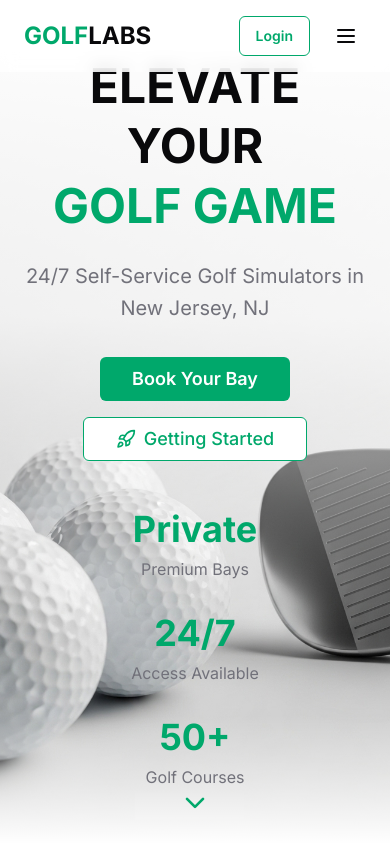
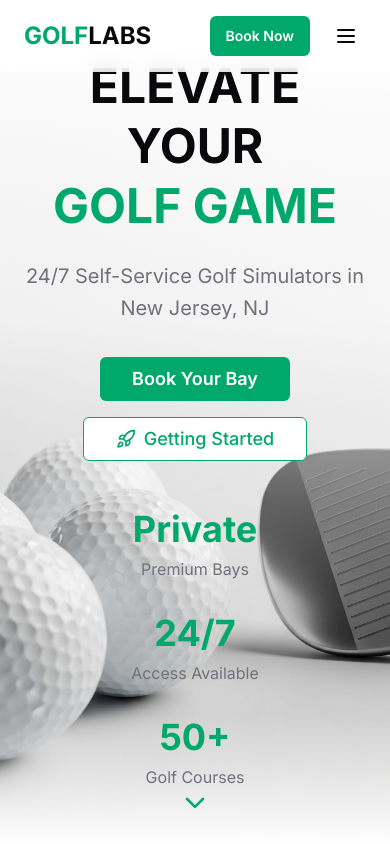
Before and after one commit to peymannaderi10/Golflabs-Landing, a Next.js app: page / in a window 390 px wide. Shown: the top 844 px of the page. Built offline with nearby package versions, Linux system fonts and the light colour scheme; no server answers.

Commit message:
update landing page

```diff
--- a/app/components/CTASection.tsx
+++ b/app/components/CTASection.tsx
@@ -41,7 +41,7 @@ export function CTASection() {
           whileHover={{ scale: 1.05 }}
           whileTap={{ scale: 0.95 }}
         >
-          <a href={`${APP_URL}/booking`}>
+          <a href={`${APP_URL}/dashboard?tab=book`}>
             <Button
               size="lg"
               className="bg-background hover:bg-background/90 text-foreground font-semibold px-12 py-4 text-lg"
--- a/app/components/HeroSection.tsx
+++ b/app/components/HeroSection.tsx
@@ -66,7 +66,7 @@ export function HeroSection({ city, state }: HeroSectionProps) {
             transition={{ duration: 0.8, delay: 0.6 }}
             className="flex flex-col sm:flex-row gap-4 justify-center mb-12"
           >
-            <a href={`${APP_URL}/booking`}>
+            <a href={`${APP_URL}/dashboard?tab=book`}>
               <Button
                 size="lg"
                 className="bg-primary hover:bg-primary/90 text-primary-foreground font-semibold px-8 py-4 text-lg btn-hover"
--- a/app/components/Navbar.tsx
+++ b/app/components/Navbar.tsx
@@ -62,15 +62,7 @@ export function Navbar() {
             transition={{ duration: 0.5, delay: 0.4 }}
             className="flex items-center space-x-4"
           >
-            <a href={`${APP_URL}/dashboard`}>
-              <Button
-                variant="outline"
-                className="border-primary text-primary hover:bg-primary hover:text-primary-foreground font-semibold"
-              >
-                Login
-              </Button>
-            </a>
-            <a href={`${APP_URL}/booking`} className="hidden md:inline-flex">
+            <a href={`${APP_URL}/dashboard?tab=book`}>
               <Button className="bg-primary hover:bg-primary/90 text-primary-foreground font-semibold btn-hover">
                 Book Now
               </Button>
@@ -107,7 +99,7 @@ export function Navbar() {
             <a href="#features" onClick={() => setIsMobileMenuOpen(false)} className="block text-foreground hover:text-primary transition-colors">Features</a>
             <a href="#about" onClick={() => setIsMobileMenuOpen(false)} className="block text-foreground hover:text-primary transition-colors">About</a>
             <Link href="/licensing" onClick={() => setIsMobileMenuOpen(false)} className="block text-foreground hover:text-primary transition-colors">Licensing</Link>
-            <a href={`${APP_URL}/booking`} className="block">
+            <a href={`${APP_URL}/dashboard?tab=book`} className="block">
               <Button className="w-full bg-primary hover:bg-primary/90 text-primary-foreground font-semibold">
                 Book Now
               </Button>
--- a/app/getting-started/page.tsx
+++ b/app/getting-started/page.tsx
@@ -34,15 +34,7 @@ export default function GettingStartedPage() {
               <span className="text-foreground">LABS</span>
             </Link>
             <div className="flex items-center gap-4">
-              <a href={`${APP_URL}/dashboard`}>
-                <Button
-                  variant="outline"
-                  className="border-primary text-primary hover:bg-primary hover:text-primary-foreground font-semibold"
-                >
-                  Login
-                </Button>
-              </a>
-              <a href={`${APP_URL}/booking`} className="hidden md:inline-flex">
+              <a href={`${APP_URL}/dashboard?tab=book`}>
                 <Button className="bg-primary hover:bg-primary/90 text-primary-foreground font-semibold">
                   Book Now
                 </Button>
```
